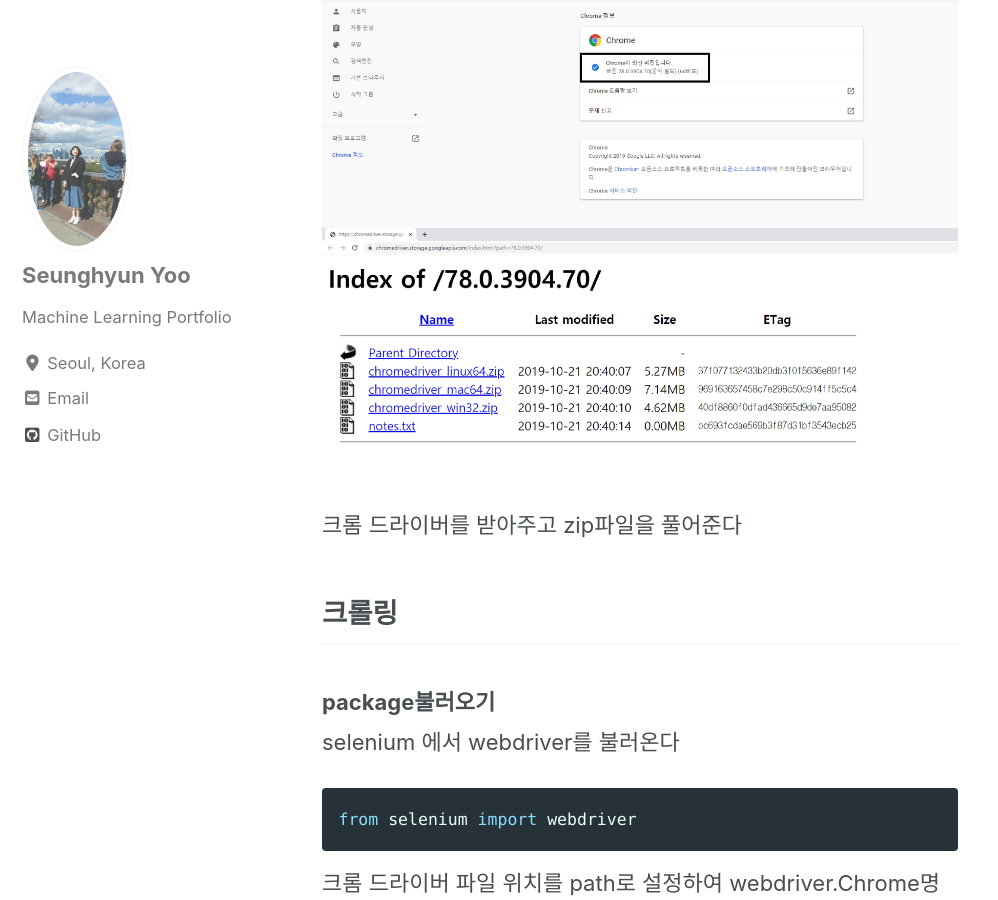
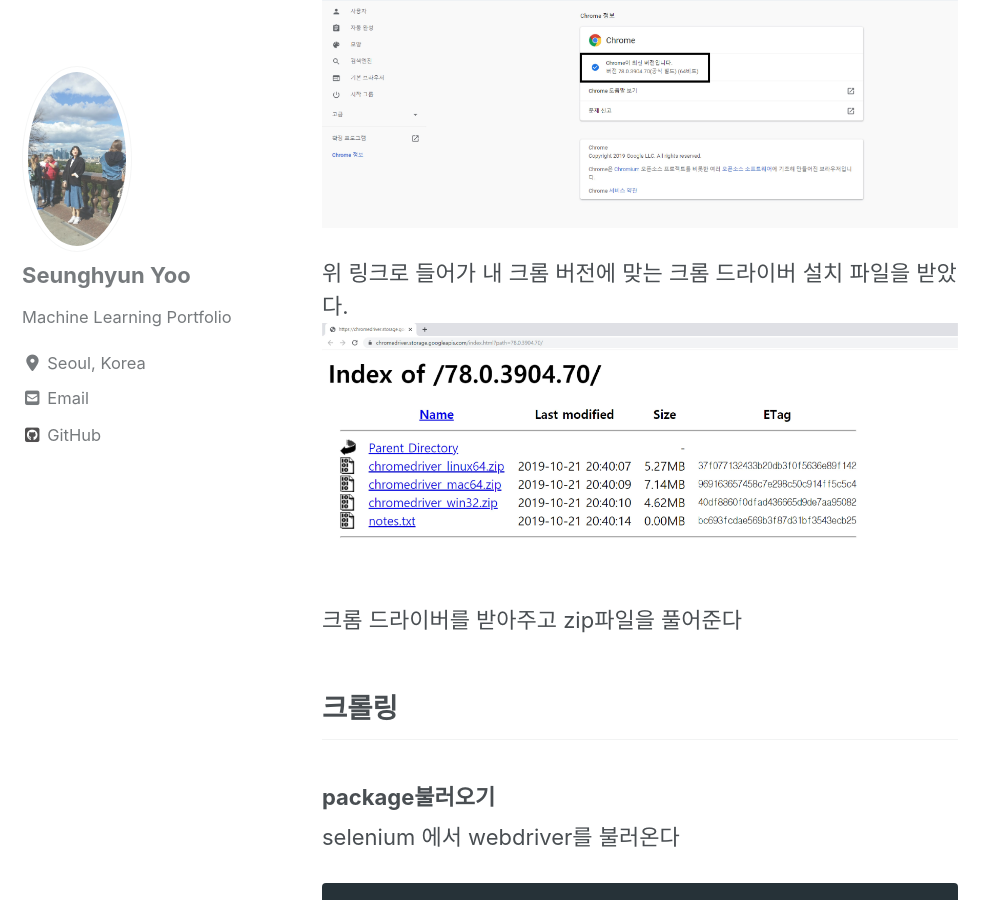
Before and after one commit to shyoo90/shyoo90.github.io, a Jekyll site: the page built from _posts/2019-10-31-crawling.md, in a window 1280 px wide and 900 px high, scrolled down 1335 px. Shown: the whole window, without its empty margins (0-998 px from the left). Built offline with Jekyll 4.4.1, drawn with Linux system fonts in a browser that asks for light colours; cached includes are drawn as plain includes; nearby versions of some CDN libraries.

Commit message:
Update 2019-10-31-crawling.md

```diff
--- a/_posts/2019-10-31-crawling.md
+++ b/_posts/2019-10-31-crawling.md
@@ -30,6 +30,8 @@ selenium 은 web driver 를 통해 현재 내가 크롤링하는 페이지를
 [https://chromedriver.chromium.org/downloads](https://chromedriver.chromium.org/downloads)
 크롬 드라이버는 크롬 버전을 확인한 뒤 버전에 맞는것으로 다운받는다.
 <img src="{{ site.url }}{{ site.baseurl }}/images/depression/4.jpg" alt="linearly separable data">
+
+위 링크로 들어가 내 크롬 버전에 맞는 크롬 드라이버 설치 파일을 받았다.
 <img src="{{ site.url }}{{ site.baseurl }}/images/depression/5.jpg" alt="linearly separable data">
 크롬 드라이버를 받아주고 zip파일을 풀어준다
 
```
